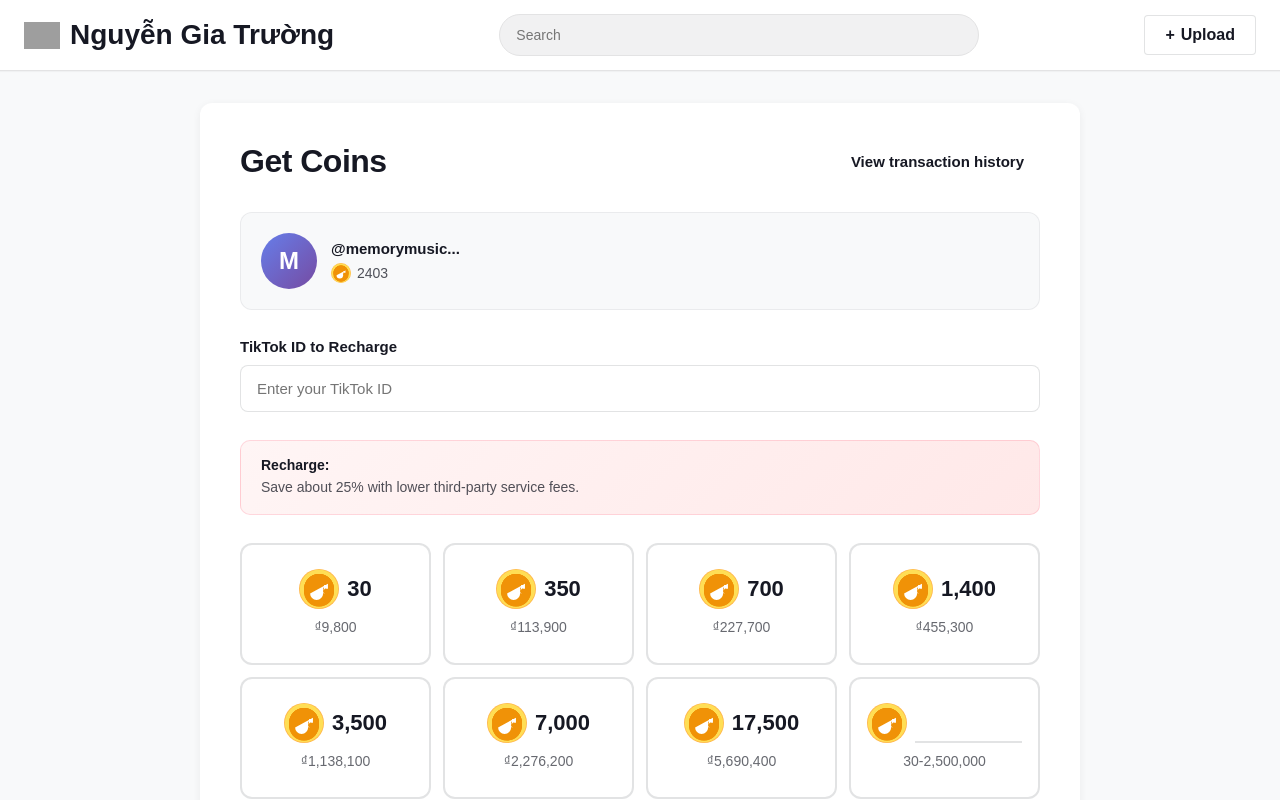
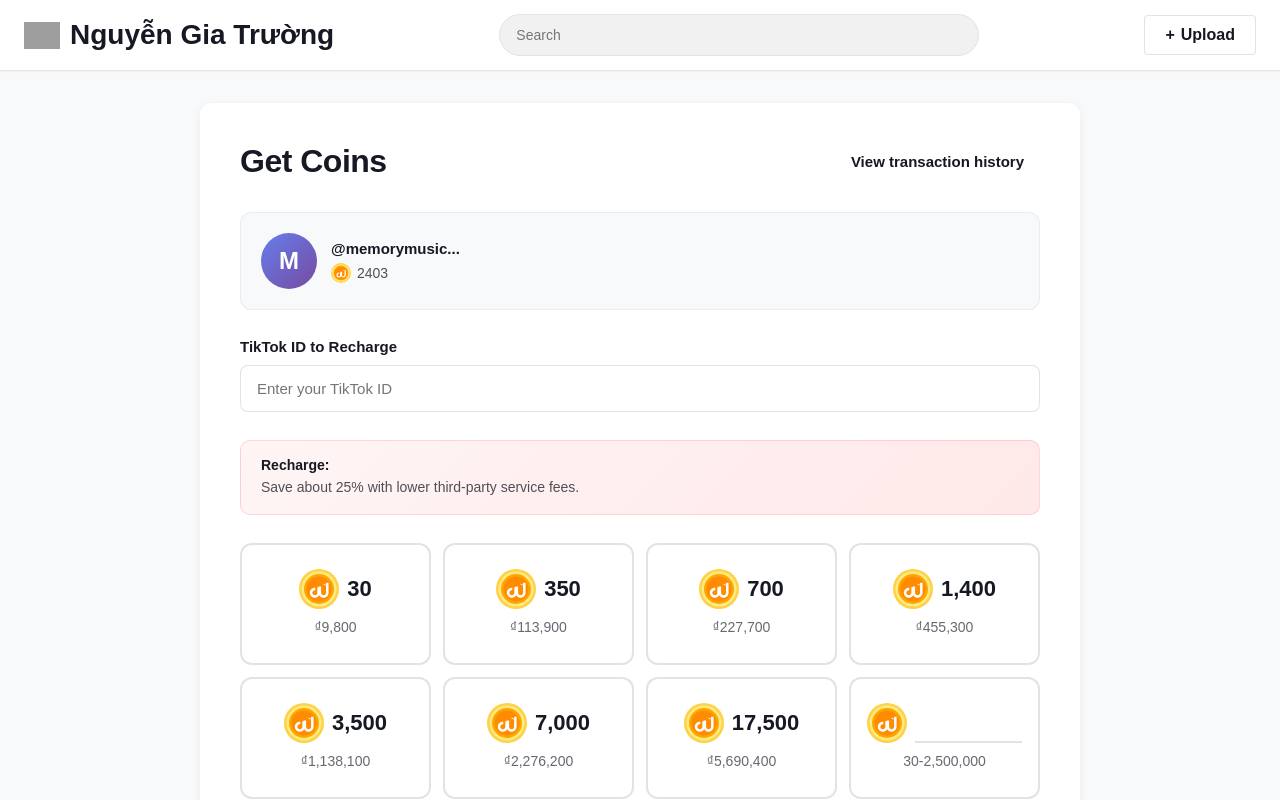
Before and after one commit to truongng11082002/tiktokcoins2, a React (Vite) app: page / in a window 1280 px wide. Shown: the top 800 px of the page. Built offline with nearby package versions, Linux system fonts and the light colour scheme; no server answers; grey boxes are pictures that could not be loaded.

Commit message:
Updated CoinIcon.jsx

```diff
--- a/src/CoinIcon.jsx
+++ b/src/CoinIcon.jsx
@@ -1,27 +1,21 @@
-export const CoinIcon = ({ size = "1em", className = "" }) => (
+export const CoinIcon = ({ size = "1em", className = "", style = {} }) => (
   <svg
     className={className}
-    color="inherit"
-    fontSize={size}
     viewBox="0 0 48 48"
-    fill="currentColor"
     xmlns="http://www.w3.org/2000/svg"
-    style={{ width: size, height: size }}
+    style={{ width: size, height: size, display: 'inline-block', verticalAlign: 'middle', ...style }}
   >
-    <g clipPath="url(#Icon_Color-Tiktok_Coin_svg__a)">
-      <path d="M48 24a24 24 0 1 1-48 0 24 24 0 1 1 48 0Z" fill="#FFB84D"/>
-      <path d="M47 24a23 23 0 1 1-46 0 23 23 0 1 1 46 0Z" fill="#FFDE55"/>
-      <path d="M42 24a18 18 0 1 1-36 0 18 18 0 1 1 36 0Z" fill="#F7A300"/>
-      <path d="M42 24a18 18 0 1 1-36 0 18 18 0 1 1 36 0Z" fill="#F7A80F"/>
-      <path d="M41.94 25.5a18 18 0 1 0-35.88 0 18 18 0 1 0 35.88 0Z" fill="#E88800"/>
-      <path d="M41.94 25.5a18 18 0 1 0-35.88 0 18 18 0 1 0 35.88 0Z" fill="#F09207"/>
-      <path d="M34.74 17.77v5.86c-2.06 0-4.05-.44-5.81-1.55v7.2a7.79 7.79 0 0 1-7.8 7.79 7.79 7.79 0 0 1-7.8-7.8 0 0 1 9.19-8.24v6c-.47-.08-2.37-.26a3.14-.26a3.14 0 0 0-3.1 2.5c1.34 3.14 0 0 0 3.1 2.5c1.4 0 3.1-1.4 3.1-3.14v-1.4 3.1-1.4 3.1-14-1.26 3.14-.69a5.6 0 6 6 0 0 12.03h.69a5.6 6 0 0 0 5.82-1.92v-3.83Z" fill="#fff"/>
-      <path d="M34 18.18v5.78 5.78 0 0 1-5.82-5.74h-3.87v5.63c1.94-1.6 1.5-3.56 1.5-3.56 1.5-3.53 1.5-3.53 0 0 1-3.55-1.5 1.5-3.53 5.5 1.5 3.53 5.3 5.3 0 0 1-3.55-3.29 7.43-7.34v-4.1 0 7.43c 0 7.38 7.38 0 0 0 7.43 7.34c1.0 7.43-3.29 7.43-7.34v-0.73 9.73 0 0 1 5.82-1.92v-3.83Z" fill="#fff"/>
-    </g>
-    <defs>
-      <clipPath id="Icon_Color-Tiktok_Coin_svg__a">
-        <path fill="#fff" d="M0 0h48v48H0z"/>
-      </clipPath>
-    </defs>
+    <circle cx="24" cy="24" r="24" fill="#FFD147"/>
+    <circle cx="24" cy="24" r="21" fill="#FFEB82"/>
+    <circle cx="24" cy="24" r="18" fill="#FFA500"/>
+    <circle cx="24" cy="24" r="15" fill="#FF8C00"/>
+    <path
+      d="M28 17.5c1.8 0 3.5.8 4.5 2v-3h3v12c0 3.3-2.7 6-6 6s-6-2.7-6-6v-7.5h3v7.5c0 1.7 1.3 3 3 3s3-1.3 3-3v-8.5c-.8-.6-1.8-1-3-1v-1.5z"
+      fill="#FFFFFF"
+    />
+    <path
+      d="M22 22v6.5c0 1.7-1.3 3-3 3s-3-1.3-3-3c0-1.7 1.3-3 3-3h.5v-3H19c-3.3 0-6 2.7-6 6s2.7 6 6 6 6-2.7 6-6V22h-3z"
+      fill="#FFFFFF"
+    />
   </svg>
 )
```
